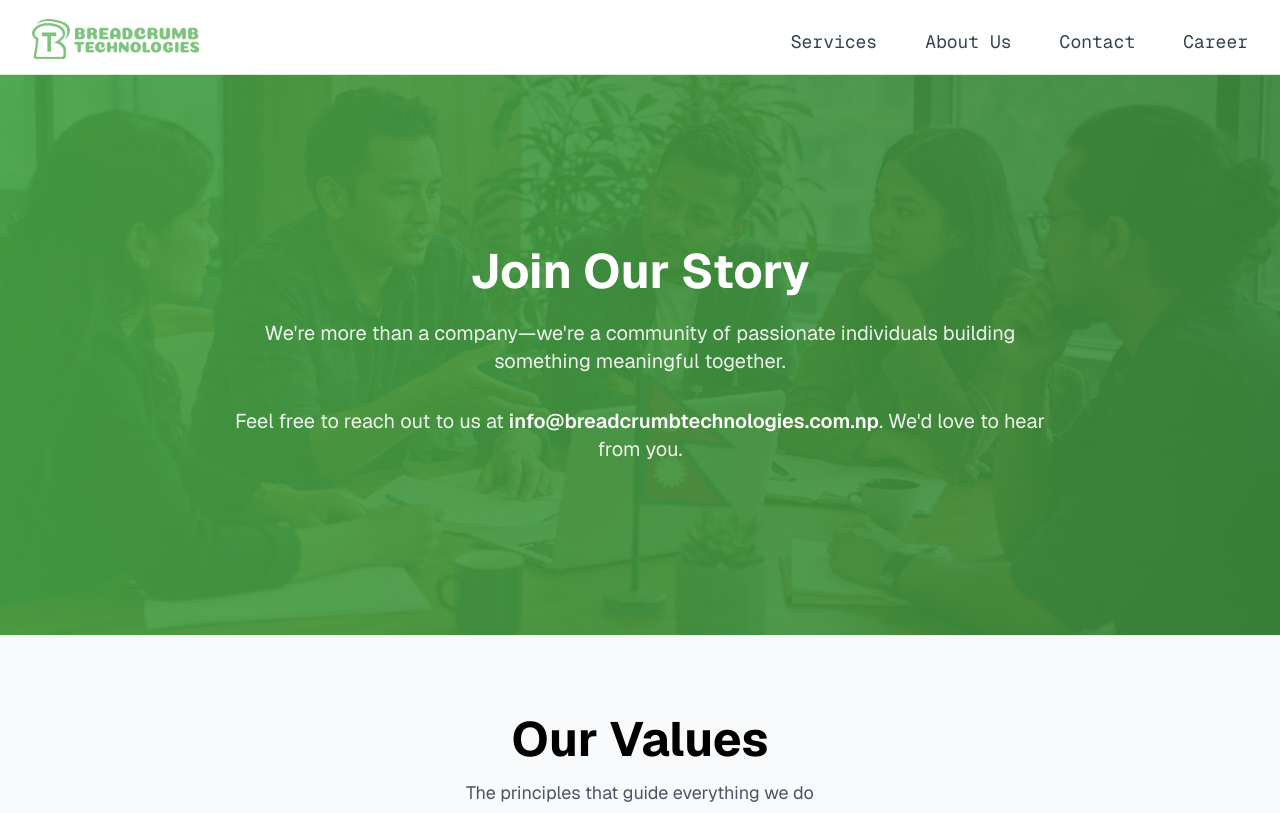
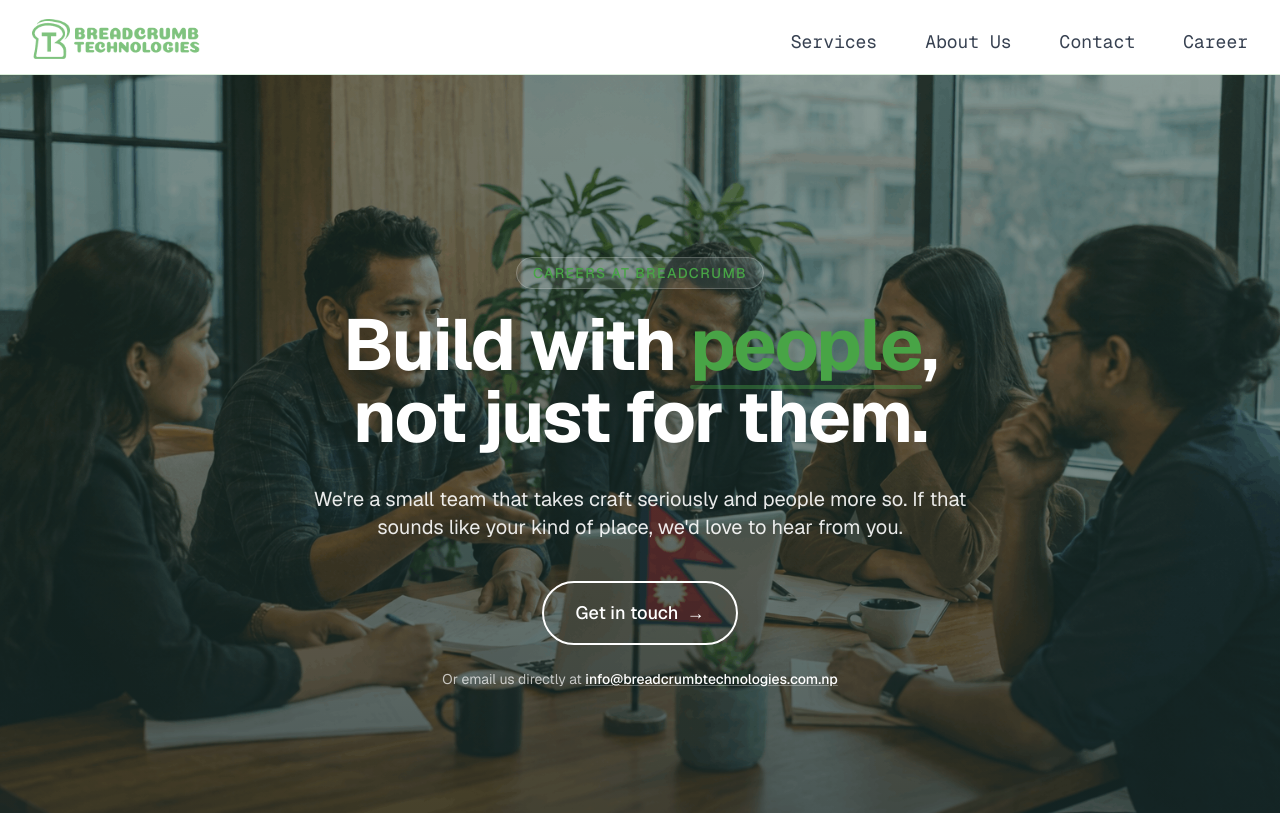
Before and after one commit to sambe369/breadcrumb-webpage, a Next.js app: page /career in a window 1280 px wide. Shown: the top 813 px of the page. Built offline with nearby package versions, Linux system fonts and the light colour scheme.

Commit message:
career page hero section changed

```diff
--- a/src/components/career section/Career1.jsx
+++ b/src/components/career section/Career1.jsx
@@ -5,57 +5,98 @@ import Image from "next/image";
 
 export default function Career1() {
   return (
-    <section className="relative h-[70vh] flex items-center justify-center text-white overflow-hidden">
+    <section className="relative min-h-screen flex items-center justify-center text-white overflow-hidden">
       {/* Background Image */}
       <div className="absolute inset-0">
         <Image
           src="/team-meeting.png"
-          alt="Team collaboration"
+          alt="Breadcrumb team collaborating in our Kathmandu office"
           fill
           priority
           className="object-cover"
+          sizes="100vw"
         />
 
-        {/* Green Gradient Overlay */}
-        <div className="absolute inset-0 bg-gradient-to-r from-[#48A446]/90 to-[#3d8a3b]/90" />
+        {/* Subtle gradient overlay — much lighter than before */}
+        <div className="absolute inset-0 bg-gradient-to-b from-gray-900/40 via-gray-900/50 to-gray-900/70" />
+
+        {/* Very subtle brand-color tint */}
+        <div className="absolute inset-0 bg-[#48A446]/10" />
       </div>
 
       {/* Hero Content */}
-      <div className="relative z-10 max-w-4xl mx-auto text-center px-6">
+      <div className="relative z-10 max-w-4xl mx-auto text-center px-6 py-32">
+        {/* Eyebrow */}
+        <motion.div
+          initial={{ opacity: 0, y: -20 }}
+          animate={{ opacity: 1, y: 0 }}
+          transition={{ duration: 0.8 }}
+          className="mb-6"
+        >
+          <span className="text-[#48A446] font-medium text-sm tracking-widest uppercase bg-white/10 backdrop-blur-sm px-4 py-1.5 rounded-full border border-white/20">
+            Careers at Breadcrumb
+          </span>
+        </motion.div>
+
+        {/* Headline */}
         <motion.h1
           initial={{ opacity: 0, y: 30 }}
           animate={{ opacity: 1, y: 0 }}
-          transition={{ duration: 0.8 }}
-          className="text-white mb-6 text-5xl font-bold"
+          transition={{ duration: 0.8, delay: 0.3 }}
+          className="text-5xl md:text-7xl font-bold mb-8 leading-[1.1] tracking-tight"
         >
-          Join Our Story
+          Build with{" "}
+          <span className="text-[#48A446] relative inline-block">
+            people
+            <motion.span
+              initial={{ scaleX: 0 }}
+              animate={{ scaleX: 1 }}
+              transition={{ duration: 0.8, delay: 1.3 }}
+              className="absolute -bottom-2 left-0 right-0 h-1 bg-[#48A446]/40 origin-left rounded-full"
+            />
+          </span>
+          ,<br />
+          not just for them.
         </motion.h1>
 
+        {/* Subhead */}
         <motion.p
-          initial={{ opacity: 0, y: 30 }}
+          initial={{ opacity: 0, y: 20 }}
           animate={{ opacity: 1, y: 0 }}
-          transition={{ duration: 0.8, delay: 0.2 }}
-          className="text-white/90 text-xl mb-8"
+          transition={{ duration: 0.8, delay: 1.3 }}
+          className="text-white/90 text-lg md:text-xl mb-10 leading-relaxed max-w-2xl mx-auto"
         >
-          We're more than a company—we're a community of passionate individuals
-          building something meaningful together.
+          We're a small team that takes craft seriously and people more so.
+          If that sounds like your kind of place, we'd love to hear from you.
         </motion.p>
 
-        <motion.p
-          initial={{ opacity: 0, y: 30 }}
+        {/* CTA */}
+        <motion.div
+          initial={{ opacity: 0, y: 20 }}
           animate={{ opacity: 1, y: 0 }}
-          transition={{ duration: 0.8, delay: 0.4 }}
-          className="text-white/90 text-xl"
+          transition={{ duration: 0.8, delay: 2 }}
         >
-          Feel free to reach out to us at{" "}
           <a
-            href="mailto:info@breadcrumbtechnologies.com.np"
-            className="text-white font-semibold hover:text-yellow-300 transition-colors"
+            href="/contact"
+            className="relative inline-flex items-center gap-2 px-8 py-4 text-lg font-medium border-2 border-white text-white rounded-full overflow-hidden group hover:text-[#48A446] transition-colors duration-300"
           >
-            info@breadcrumbtechnologies.com.np
+            <span className="relative z-10">Get in touch</span>
+            <span className="relative z-10 transition-transform duration-300 group-hover:translate-x-1">
+              →
+            </span>
+            <span className="absolute inset-0 bg-white scale-x-0 group-hover:scale-x-100 transition-transform duration-500 origin-left"></span>
           </a>
-          . We'd love to hear from you.
-        </motion.p>
+
+          <p className="text-white/70 text-sm mt-6">
+            Or email us directly at{" "}
+            <a
+              href="mailto:info@breadcrumbtechnologies.com.np"
+              className="text-white font-medium underline decoration-white/30 hover:decoration-white transition-colors"
+            >
+              info@breadcrumbtechnologies.com.np
+            </a>
+          </p>
+        </motion.div>
       </div>
     </section>
   );
```
